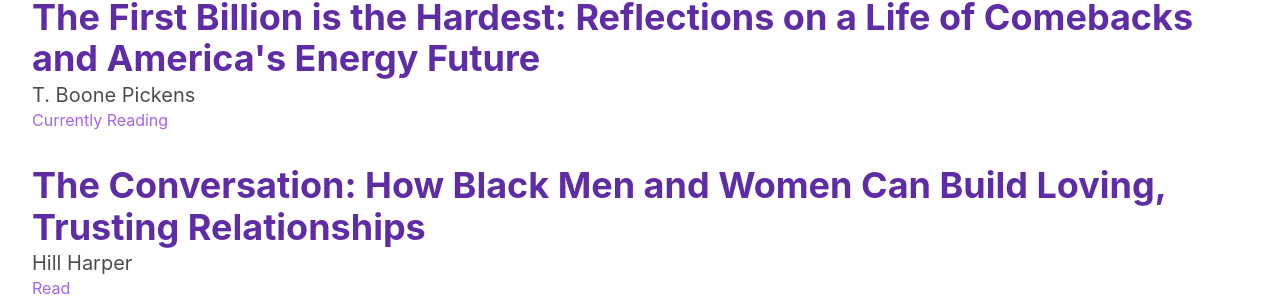
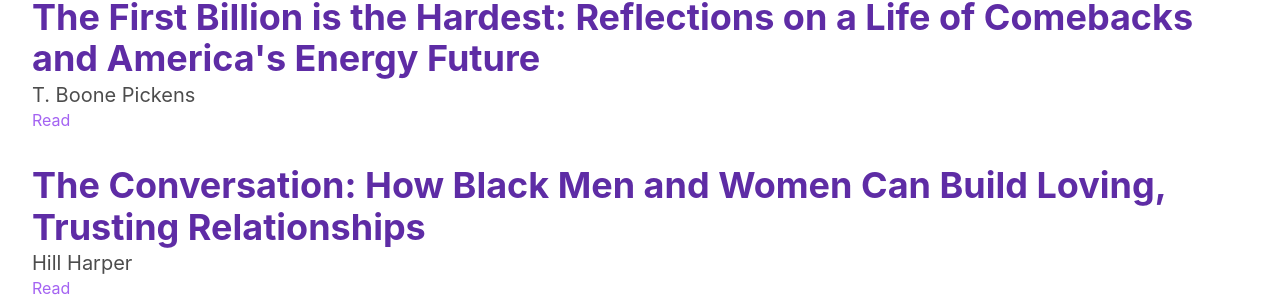
Before and after one commit to bennettchidoro/bc3209.github.io, a Jekyll site: the page built from _pages/books.html, in a window 1280 px wide and 900 px high, scrolled down 859 px. Shown: the part 150-453 px from the top of the window. Built offline with Jekyll 4.4.1, drawn with Linux system fonts in a browser that asks for light colours; nearby versions of some CDN libraries.

Commit message:
feat: change status to read

```diff
--- a/_data/books.json
+++ b/_data/books.json
@@ -2,7 +2,7 @@
   {
     "title": "The First Billion is the Hardest: Reflections on a Life of Comebacks and America's Energy Future",
     "author": "T. Boone Pickens",
-    "status":"Currently Reading",
+    "status":"Read",
   },
   {
     "title": "The Conversation: How Black Men and Women Can Build Loving, Trusting Relationships",
```
